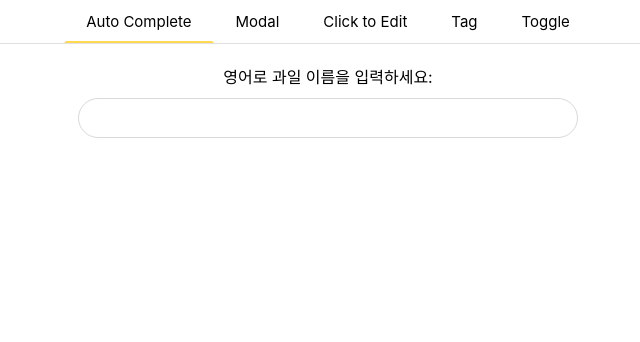
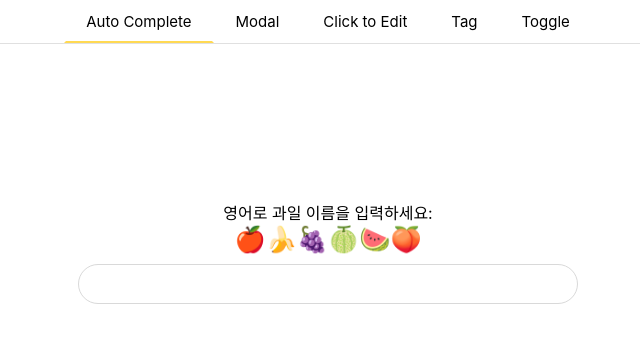
Before and after one commit to Jiho31/wanted_pre_onboarding, a React (Create React App) app in the folder custom-component/: page / in a window 1280 px wide. Shown: the top 342 px of the page, without its empty margins (312-952 px from the left). Built offline with nearby package versions, Linux system fonts and the light colour scheme.

Commit message:
Feat: 컴포넌트 내용 수정 & 레이아웃 정렬 수정

```diff
--- a/custom-component/src/App.css
+++ b/custom-component/src/App.css
@@ -2,3 +2,10 @@
 main {
   height: 100%;
 }
+main {
+  padding-top: 40px;
+}
+header {
+  position: absolute;
+  width: 100%;
+}
--- a/custom-component/src/component/AutoComplete.js
+++ b/custom-component/src/component/AutoComplete.js
@@ -53,6 +53,7 @@ const AutoComplete = () => {
   return (
     <Container>
       <label htmlFor="searchInput">영어로 과일 이름을 입력하세요: </label>
+      <p>🍎🍌🍇🍈🍉🍑</p>
       <SearchWrapper>
         <SearchInput
           name="searchInput"
@@ -91,7 +92,12 @@ const Container = styled.div`
   display: flex;
   flex-direction: column;
   align-items: center;
-  margin-top: 20px;
+  justify-content: center;
+  margin-top: 20vh;
+
+  p {
+    font-size: 25px;
+  }
 `;
 const SearchWrapper = styled.div`
   width: 100%;
--- a/custom-component/src/component/Modal.js
+++ b/custom-component/src/component/Modal.js
@@ -1,6 +1,6 @@
 import React, { useEffect, useRef, useContext } from "react";
 import styled from "styled-components";
-import closeIcon from "../../src/close.png";
+import closeIcon from "../assets/close.png";
 import { ModalContext } from "../App";
 
 const Modal = () => {
@@ -52,12 +52,12 @@ const CloseButton = styled.div`
   position: relative;
   width: fit-content;
   float: right;
-  top: 10px;
+  top: 8px;
   right: 10px;
 
   button {
-    width: 13x;
-    height: 13px;
+    width: 11x;
+    height: 11px;
   }
   img {
     width: inherit;
@@ -75,6 +75,7 @@ const ModalContent = styled.div`
   height: 70%;
   display: flex;
   justify-content: center;
+  align-items: center;
 `;
 
 export default Modal;
--- a/custom-component/src/component/ModalButton.js
+++ b/custom-component/src/component/ModalButton.js
@@ -10,13 +10,21 @@ const ModalButton = () => {
   };
 
   return (
-    <div style={{ display: "flex", justifyContent: "center" }}>
-      <OpenButton onClick={clickEventHandler}>Open Modal</OpenButton>
-    </div>
+    <Container>
+      <OpenModalButton onClick={clickEventHandler}>Open Modal</OpenModalButton>
+    </Container>
   );
 };
 
-const OpenButton = styled.button`
+const Container = styled.div`
+  display: flex;
+  justify-content: center;
+  flex-direction: column;
+  width: 100%;
+  height: 50vh;
+`;
+
+const OpenModalButton = styled.button`
   width: 100px;
   height: 40px;
   color: #fff;
@@ -24,7 +32,7 @@ const OpenButton = styled.button`
   font-weight: 600;
   background-color: #ffd952;
   border-radius: 15px;
-  margin-top: 50px;
+  margin: 0 auto;
 `;
 
 export default ModalButton;
--- a/custom-component/src/component/Tag.js
+++ b/custom-component/src/component/Tag.js
@@ -1,6 +1,6 @@
 import React, { useState } from "react";
 import styled from "styled-components";
-import closeIcon from "../../src/close2.png";
+import closeIcon from "../assets/close2.png";
 
 const Tag = () => {
   const [tagInput, setTagInput] = useState("");
@@ -29,6 +29,7 @@ const Tag = () => {
 
   return (
     <TagContainer>
+      <h2>🏷 태그를 추가하세요: </h2>
       <InputWrapper>
         <TagList className="tag-list">
           {tagElementList.map((el) => {
@@ -61,11 +62,13 @@ const Tag = () => {
 const TagContainer = styled.div`
   width: 100%;
   display: flex;
-  justify-content: center;
+  flex-direction: column;
+  align-items: center;
+  padding: 25vh 0;
 `;
 
 const InputWrapper = styled.div`
-  margin: 50px 0;
+  margin: 20px 0;
   width: 500px;
   max-width: 80%;
   border: 1px solid #d9d9d9;
--- a/custom-component/src/component/Toggle.js
+++ b/custom-component/src/component/Toggle.js
@@ -23,7 +23,7 @@ const ToggleContainer = styled.div`
   width: 100%;
 
   div {
-    margin: 50px 0;
+    margin: 25vh 0;
     display: flex;
     justify-content: center;
     flex-direction: column;
@@ -37,10 +37,10 @@ const ToggleContainer = styled.div`
     display: inline-block;
     width: 60px;
     height: 34px;
-    cursor: pointer;
     position: relative;
     background-color: #c9c9c9;
     border-radius: 34px;
+    cursor: pointer;
   }
   label:before {
     content: "";
@@ -51,8 +51,8 @@ const ToggleContainer = styled.div`
     left: 4px;
     bottom: 4px;
     background-color: #fff;
+    border-radius: 50%;
     transition: all 0.4s ease;
-    border-radius: 50%;
   }
 
   input {
```
Also changed, not shown: custom-component/src/close.png (deleted), custom-component/src/close2.png (deleted).
